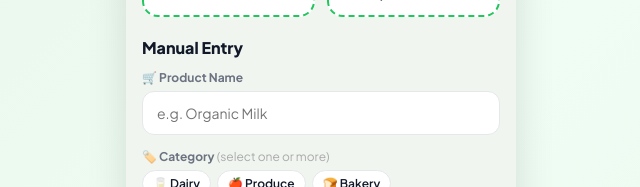
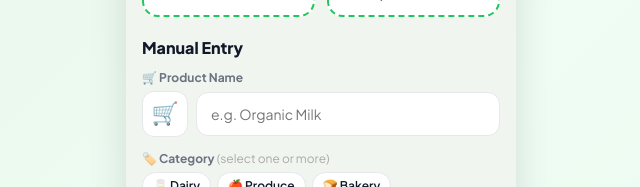
Before and after one commit to MarianaCedielF/PMC, a React (Vite) app: page /add in a window 1280 px wide. Shown: the part 175-362 px from the top of the page, without its empty margins (319-959 px from the left). Built offline with nearby package versions, Linux system fonts and the light colour scheme.

Commit message:
icono de cada producto

```diff
--- a/src/App.css
+++ b/src/App.css
@@ -301,4 +301,14 @@ input[type=number]::-webkit-outer-spin-button { -webkit-appearance: none; margin
 .recipe-step-num { width: 28px; height: 28px; background: var(--green); color: white; border-radius: 50%; display: flex; align-items: center; justify-content: center; font-size: 13px; font-weight: 800; flex-shrink: 0; }
 .recipe-step-text { font-size: 13px; line-height: 1.5; padding-top: 4px; }
 
+.emoji-selector-btn { display: flex; align-items: center; gap: 8px; background: white; border: 1.5px solid var(--border); border-radius: 12px; padding: 6px 10px; cursor: pointer; font-family: inherit; width: auto; transition: border-color 0.15s; }
+.emoji-selector-btn span:first-child { font-size: 18px; }
+.emoji-selector-btn:hover { border-color: var(--green); }
+.emoji-selector-label { font-size: 13px; color: var(--text-sub); font-weight: 500; }
+
+.name-with-icon { display: flex; gap: 8px; align-items: center; }
+.name-with-icon .field-input { flex: 1; }
+.emoji-square-btn { width: 46px; height: 46px; border: 1.5px solid var(--border); border-radius: 12px; background: white; font-size: 22px; cursor: pointer; display: flex; align-items: center; justify-content: center; flex-shrink: 0; transition: border-color 0.15s; }
+.emoji-square-btn:hover { border-color: var(--green); }
+
 @media (max-width: 420px) { .mobile-frame { border-radius: 0; max-width: 100%; } }
--- a/src/screens/AddProduct.jsx
+++ b/src/screens/AddProduct.jsx
@@ -10,7 +10,8 @@ export default function AddProduct() {
   const { t, lang } = useLang();
   const navigate = useNavigate();
 
-  const [form, setForm] = useState({ name: "", selectedCats: [], expiryDate: "", quantity: 1, notes: "" });
+  const [form, setForm] = useState({ name: "", selectedCats: [], expiryDate: "", quantity: 1, notes: "", img: "" });
+  const [showEmojiPicker, setShowEmojiPicker] = useState(false);
   const [saved, setSaved] = useState(false);
   const [scanActive, setScanActive] = useState(false);
 
@@ -51,7 +52,7 @@ export default function AddProduct() {
       quantity: parseInt(form.quantity) || 1,
       expiresLabel: form.expiryDate || "Unknown",
       status: "fresh",
-      img: categories.find(c => c.id === form.selectedCats[0])?.icon || "🛒",
+      img: form.img || categories.find(c => c.id === form.selectedCats[0])?.icon || "🛒",
       addedBy: "Me",
       hoursAgo: 0,
     });
@@ -86,10 +87,27 @@ export default function AddProduct() {
 
         <div className="form-field">
           <label className="field-label">🛒 {t("productName")}</label>
-          <input className="field-input" placeholder={t("productNamePlaceholder")} value={form.name} onChange={e => setForm({ ...form, name: e.target.value })} />
+          <div className="name-with-icon">
+            <button className="emoji-square-btn" type="button" onClick={() => setShowEmojiPicker(!showEmojiPicker)}>
+              {form.img || "🛒"}
+            </button>
+            <input className="field-input" placeholder={t("productNamePlaceholder")} value={form.name} onChange={e => setForm({ ...form, name: e.target.value })} />
+          </div>
+          {showEmojiPicker && (
+            <div className="emoji-grid" style={{ marginTop: 8 }}>
+              {EMOJI_OPTIONS.map(emoji => (
+                <button
+                  key={emoji}
+                  className={`emoji-btn ${form.img === emoji ? "emoji-btn-active" : ""}`}
+                  onClick={() => { setForm({ ...form, img: emoji }); setShowEmojiPicker(false); }}
+                  type="button"
+                >
+                  {emoji}
+                </button>
+              ))}
+            </div>
+          )}
         </div>
-
-        {/* Multi-category selector */}
         <div className="form-field">
           <label className="field-label">🏷️ {t("category")} <span style={{ color: "#aaa", fontWeight: 400 }}>({lang === "es" ? "selecciona una o más" : "select one or more"})</span></label>
           <div className="cat-chips" style={{ marginTop: 6 }}>
```
